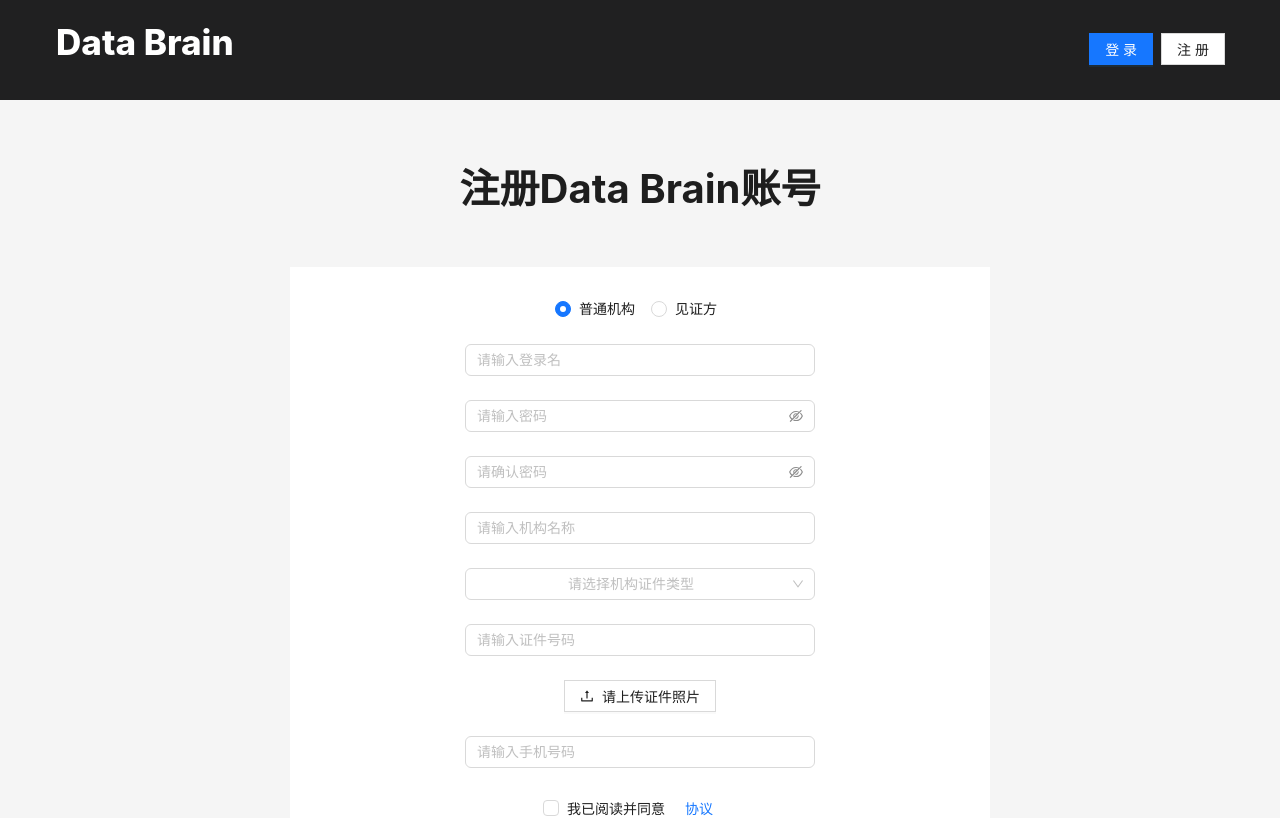
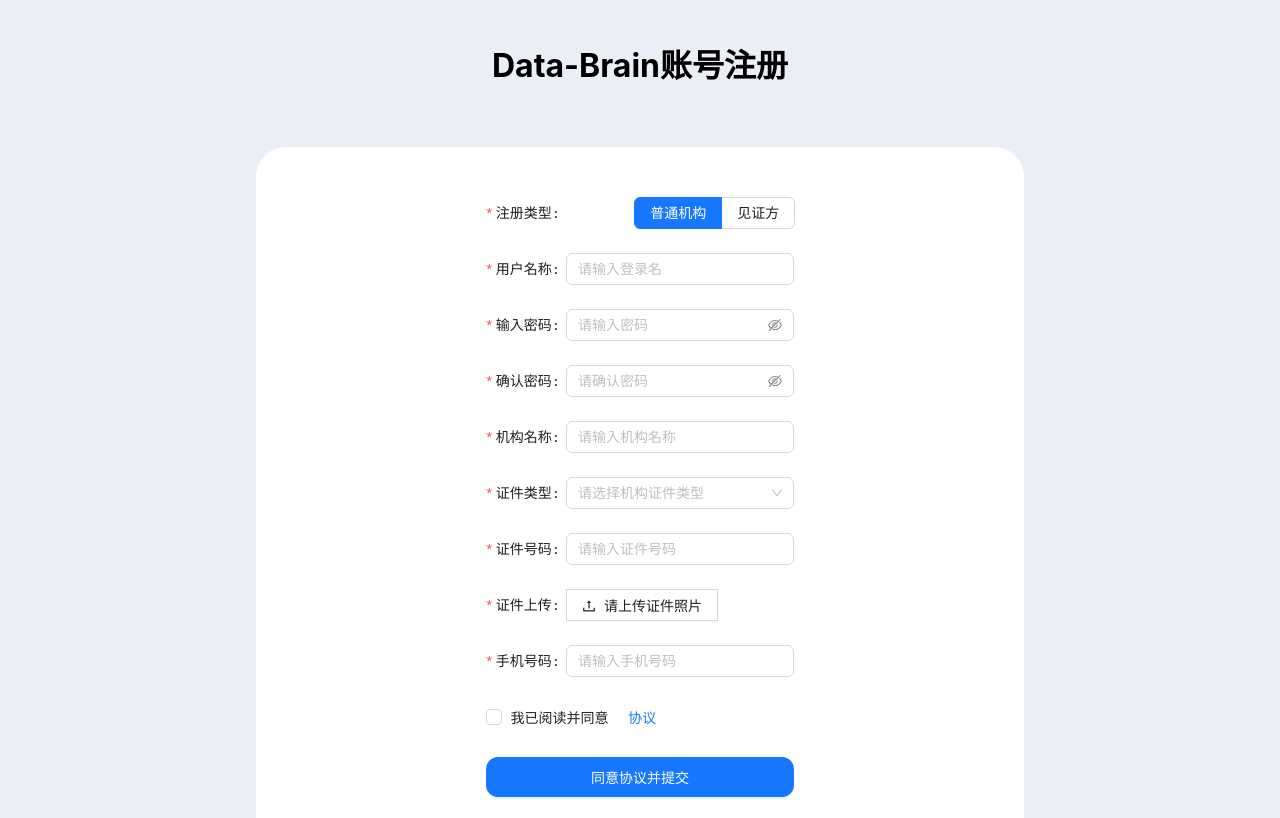
Before and after one commit to WeBankBlockchain/DDCMS-Front, a React (Create React App) app: page /register in a window 1280 px wide. Shown: the top 818 px of the page. Built offline with nearby package versions, Linux system fonts and the light colour scheme.

Commit message:
register页面优化

```diff
--- a/src/pages/app/Register.jsx
+++ b/src/pages/app/Register.jsx
@@ -10,16 +10,51 @@
 } from "antd";
 import { useState } from "react";
 import { useNavigate } from "react-router-dom";
-import CommonFooter from "../../components/footer/CommonFooter";
-import HomeHeader from "../../components/header/HomeHeader";
-import "../../assets/CommonStyle.css";
 import { RegisterApi } from "../../request/api.js";
 import FileUploader from "../../components/file/FileUploader";
 
-const { Content } = Layout;
 const { Option } = Select;
 
 export default function Register() {
+
+  return (
+    <div className="layout" style={{
+      backgroundColor:'#ebeff5',
+      minHeight: '100vh',
+      display: 'flex',
+      flexDirection: 'column',
+      justifyContent: 'flex-start',
+      alignItems:'center'
+    }}>
+
+        <h1 style={{
+          display:'block',
+          marginTop: '5vh',
+          marginLeft: 'auto',
+          marginRight: 'auto',
+        }}>Data-Brain账号注册</h1>
+
+        <div
+        className='main'
+        style={{
+          backgroundColor: 'white',
+          width: '60%',
+          position: 'relative',
+          top: '5vh',
+          borderRadius: '30px',
+          paddingTop: '50px',
+          paddingBottom: '50px',
+        }}
+      >
+
+        <RegisterForm />
+      </div>
+
+    </div>
+  );
+}
+
+function RegisterForm(props) {
   const [form] = Form.useForm();
   const navigate = useNavigate();
   const [fileName, setFileName] = useState(null);
@@ -80,41 +115,35 @@
   };
 
   return (
-    <Layout className="layout">
-      <HomeHeader></HomeHeader>
-      <Content
-        style={{
-          width: "100%",
-          padding: 30,
-          minHeight: 800,
-          alignItems: "center",
-          margin: "0 auto",
-        }}
-      >
-        <div className="brain-form-page-title">
-          <h1> 注册Data Brain账号</h1>
-        </div>
-        <div className="brain-form-page-bg">
-          <div className="brain-form-page-main">
   <Form
     form={form}
     name="register"
     onFinish={onFinish}
     onFinishFailed={onFinishFailed}
     style={{
-                maxWidth: 600,
+      fontWeight: '500',
+      width:'40%',
+      marginLeft:'auto',
+      marginRight: 'auto',
+
     }}
     scrollToFirstError
     initialValues={{ userType: "1" }}
   >
     <Form.Item
+      label="注册类型"
       name="userType"
       rules={[{ required: true, message: "请选择用户类型" }]}
+      style={{
+      }}
     >
       <Radio.Group
         style={{
-                    marginTop: 16,
+          position:'relative',
+          left: '30%'
         }}
+        optionType="button"
+        buttonStyle="solid"
       >
         <Radio value="1">普通机构</Radio>
         <Radio value="2">见证方</Radio>
@@ -122,6 +151,7 @@
     </Form.Item>
 
     <Form.Item
+      label="用户名称"
       name="userName"
       rules={[
         {
@@ -135,6 +165,7 @@
     </Form.Item>
 
     <Form.Item
+      label="输入密码"
       name="password"
       rules={[
         {
@@ -148,6 +179,7 @@
     </Form.Item>
 
     <Form.Item
+      label="确认密码"
       name="confirm"
       dependencies={["password"]}
       hasFeedback
@@ -166,6 +198,7 @@
 
     {
       <Form.Item
+        label="机构名称"
         name="orgName"
         rules={[
           {
@@ -181,6 +214,7 @@
 
     {
       <Form.Item
+        label="证件类型"
         name="certType"
         rules={[
           {
@@ -197,6 +231,7 @@
     }
 
     <Form.Item
+      label="证件号码"
       name="certNo"
       rules={[
         {
@@ -215,7 +250,9 @@
 
     {
       <Form.Item
+        label="证件上传"
         name="orgCert"
+        required
         rules={[
           {
             validator: () =>
@@ -236,6 +273,7 @@
     }
 
     <Form.Item
+      label="手机号码"
       name="phone"
       rules={[
         {
@@ -253,6 +291,11 @@
     </Form.Item>
 
     <Form.Item
+    style={{
+      display:'block',
+      paddingLeft:'auto',
+      paddingRight:'auto'
+    }}
       name="agreement"
       valuePropName="checked"
       rules={[
@@ -264,7 +307,9 @@
         },
       ]}
     >
-                <Checkbox>
+      <Checkbox       style={{
+
+      }}>
         我已阅读并同意 <Button type="link">协议</Button>
       </Checkbox>
     </Form.Item>
@@ -279,10 +324,5 @@
       </Button>
     </Form.Item>
   </Form>
-          </div>
-        </div>
-      </Content>
-      <CommonFooter></CommonFooter>
-    </Layout>
-  );
+)
 }
```
Lines whose indentation alone changed are shown as unchanged.
